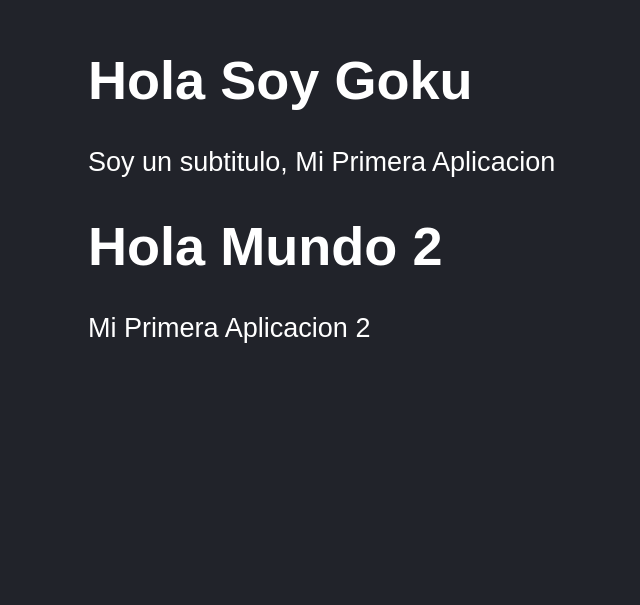
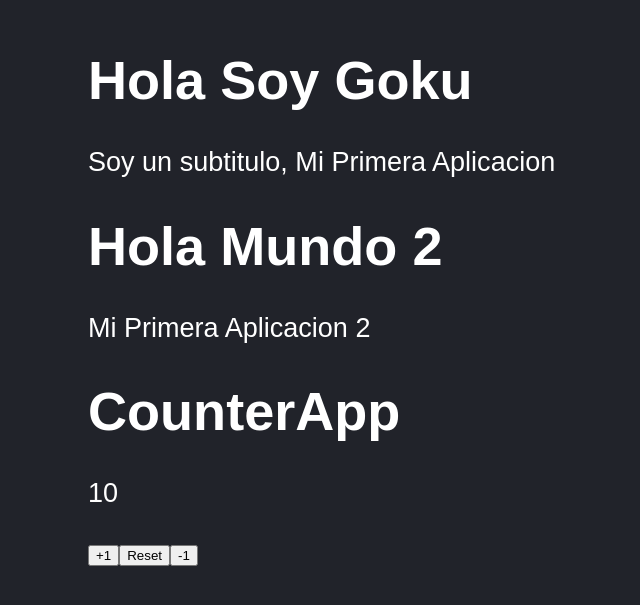
Before and after one commit to favillon/PrimerosPasoReact, a React app: page / in a window 1280 px wide. Shown: the part 135-740 px from the top of the page, without its empty margins (60-700 px from the left). Built offline with nearby package versions, Linux system fonts and the light colour scheme.

Commit message:
Aplicaicon para contar con react usando useState

```diff
--- /dev/null
+++ b/src/CounterApp.js
@@ -0,0 +1,33 @@
+// Funtional components
+import { useState } from "react";
+import PropTypes from "prop-types";
+
+const CounterApp = ({value}) => {
+
+    const [counter, setCounter] = useState(value);
+
+    const handleAdd = () => {
+        setCounter(counter + 1);
+    }
+    const handleReset = () => {
+        setCounter(value);
+    }
+    const handleSubract = () => {
+        setCounter(counter - 1);
+    }
+
+    return (
+        <>
+            <h1>CounterApp</h1>
+            <p>{ counter }</p>
+            <button onClick={ handleAdd }> +1 </button>
+            <button onClick={ handleReset }> Reset </button>
+            <button onClick={ handleSubract }> -1 </button>
+        </>
+    );
+}
+
+CounterApp.propType = {
+    saludo : PropTypes.number
+}
+export default CounterApp;
--- a/src/index.css
+++ b/src/index.css
@@ -5,3 +5,10 @@ html, body {
     font-size: 1.3rem;
     padding:  70px;
 }
+
+
+.button{
+    font-size: 1.3rem;
+    padding: 7px;
+    margin-right: 10px;
+}
--- a/src/index.js
+++ b/src/index.js
@@ -3,8 +3,10 @@ import ReactDOM from 'react-dom';
 
 import PrimeraApp from './PrimeraApp';
 import SegundaApp from './SegundaApp';
+import CounterApp from './CounterApp';
 
 import './index.css';
+
 
 console.log("hola Mundo desde index");
 
@@ -14,6 +16,7 @@ ReactDOM.render(
     <>
         <PrimeraApp saludo='Hola Soy Goku' />
         <SegundaApp />
+        <CounterApp value={10}/>
     </>,
     divRoot
 );
```
Also changed, not shown: README.md.
